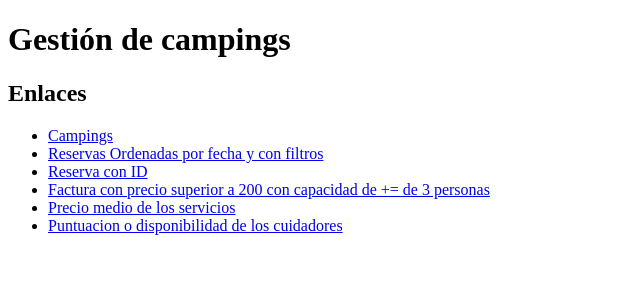
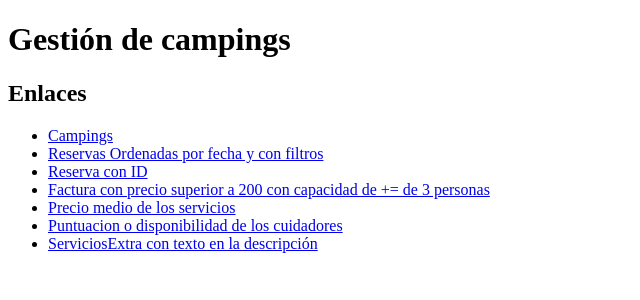
Before and after one commit to MarcosGarciaR/ProyectoDWES, a Django app: page / in a window 1280 px wide. Shown: the top 300 px of the page, without its empty margins (0-640 px from the left). Run offline with Django 5.2, Linux system fonts and the light colour scheme.

Commit message:
URL 7 - ServiciosExtra con texto en la descripción y algunos cambios de formateo. SQL olvidadas de otras URL arregladas.

```diff
--- a/camping/templates/index.html
+++ b/camping/templates/index.html
@@ -12,10 +12,11 @@
     <ul>
         <li><a href="{% url 'ver_campings' %}">Campings</a></li>
         <li><a href="{% url 'ver_reservas' %}">Reservas Ordenadas por fecha y con filtros</a></li>
-        <li><a href="{% url 'ver_reserva_por_id' 11 %}">Reserva con ID</a></li>
+        <li><a href="{% url 'ver_reserva_por_id' 4 %}">Reserva con ID</a></li>
         <li><a href="{% url 'ver_facturas' 200 3 %}">Factura con precio superior a 200 con capacidad de += de 3 personas</a></li>
         <li><a href="{% url 'precio_medio_servicios' %}">Precio medio de los servicios</a></li>
         <li><a href="{% url 'cuidadores_puntuacion_disponibilidad' 6 %}">Puntuacion o disponibilidad de los cuidadores</a></li>
+        <li><a href="{% url 'descripcion_serviciosextra' 'acciones' %}">ServiciosExtra con texto en la descripción</a></li>
     </ul>
 
 </body>
--- a/camping/urls.py
+++ b/camping/urls.py
@@ -9,5 +9,6 @@ urlpatterns = [
     path('factura-coste/<int:precio>/<int:capacidadParcela>/', views.ver_factura_precio_capacidad , name='ver_facturas'),
     path('servicios/', views.precio_medio_servicios , name='precio_medio_servicios'),
     path('cuidadores/<int:puntuacionPedida>/', views.puntuacionydisponibilidad_cuidadores , name='cuidadores_puntuacion_disponibilidad'),
+    path('cuidadores/<str:texto>/', views.busqueda_descripcion_serviciosextra , name='descripcion_serviciosextra'),
 
 ]
--- a/camping/views.py
+++ b/camping/views.py
@@ -12,19 +12,24 @@ def index(request):
 
 def ver_campings(request):
     campings = Camping.objects.all()
-    #campings = (Camping.objects.raw(" SELECT * FROM camping_camping c"))
+
+    """
+    campings = (Camping.objects.raw(" SELECT * FROM camping_camping c"))
+    """
 
     return render(request, 'URLs/campings.html', {"mostrar_campings":campings})
 
 
 def ver_reservas_por_fecha(request):
     reservas = Reserva.objects.select_related('cliente__datos_cliente').order_by('fecha_inicio')
+
     """
     reservas = (Reserva.objects.raw("SELECT cr.id AS id, cp.nombre, cp.apellido, cr.fecha_inicio, cr.fecha_fin  FROM camping_reserva cr "
                                     + " JOIN camping_cliente cc ON cr.cliente_id = cc.id "
                                     + " JOIN camping_persona cp ON cc.id = cp.id "
                                     "   ORDER BY cr.fecha_inicio"))
     """
+
     return render(request, 'URLs/reservas_fecha.html', {"mostrar_reservas":reservas})
 
 
@@ -54,20 +59,45 @@ def ver_factura_precio_capacidad(request, precio, capacidadParcela):
                                     + "JOIN camping_parcela cp ON cr.parcela_id = cp.id"
                                     + "WHERE cf.total > precio AND cp.capacidad > capacidadParcela")
     """
+
     return render(request, 'URLs/factura_precio_capacidad.html',{'mostrar_facturas':facturas})
 
 
 #   URL con la media de precios de los servicios
 def precio_medio_servicios(request):
     servicios = ServiciosExtra.objects.aggregate(Avg("precio"),Max("precio"),Min("precio"))
-
     media = servicios["precio__avg"]
     maximo = servicios["precio__max"]
     minimo = servicios["precio__min"]
+
+    """
+    servicios = ServiciosExtra.objects.raw("SELECT AVG(precio), MAX(precio), MIN(precio) FROM camping_serviciosextra")
+    """
+
     return render(request, 'URLs/servicios_media_puntos.html',{"media":media, "maximo":maximo, "minimo":minimo})
 
 
 #   Hacer filtro OR con las puntuaciones de los cuidadores, > X o esté disponible de noche
 def puntuacionydisponibilidad_cuidadores(request, puntuacionPedida):
     cuidadores = Cuidador.objects.select_related('usuario__datos_usuario').filter(Q(puntuacion__gt=puntuacionPedida) | Q(disponible_de_noche=True) )
+
+    """
+    cuidadores = Cuidador.objects.raw("Select * FROM camping_cuidador cc"
+                                        + "JOIN camping_perfilusuario cpu ON cc.usuario_id = cpu.id"
+                                        + "JOIN camping_persona cp ON cpu.datos_usuario.id = cp.id"
+                                        + "WHERE cc.puntuacion > puntuacionPedida OR cc.disponible_de_noche")
+    """
+
     return render(request, 'URLs/puntuacionydisponibilidad_cuidadores.html', {'mostrar_cuidadores':cuidadores})
+
+
+#   Busqueda de ServiciosExtra cuya descripción tenga la palabra acciones.
+def busqueda_descripcion_serviciosextra(request, texto):
+    servicios = ServiciosExtra.objects.filter(descripcion__contains=texto)
+
+    """
+    servicios = ServiciosExtra.objects.raw("SELECT * FROM camping_serviciosextra cse "
+                                            + "WHERE cse.descripcion LIKE %texto%")
+    """
+
+    return render(request, 'URLs/servicios_extra_descripcion.html', {'mostrar_servicios':servicios})
```
Also changed, not shown: camping/templates/URLs/servicios_extra_descripcion.html (added, +21 -0 lines).
